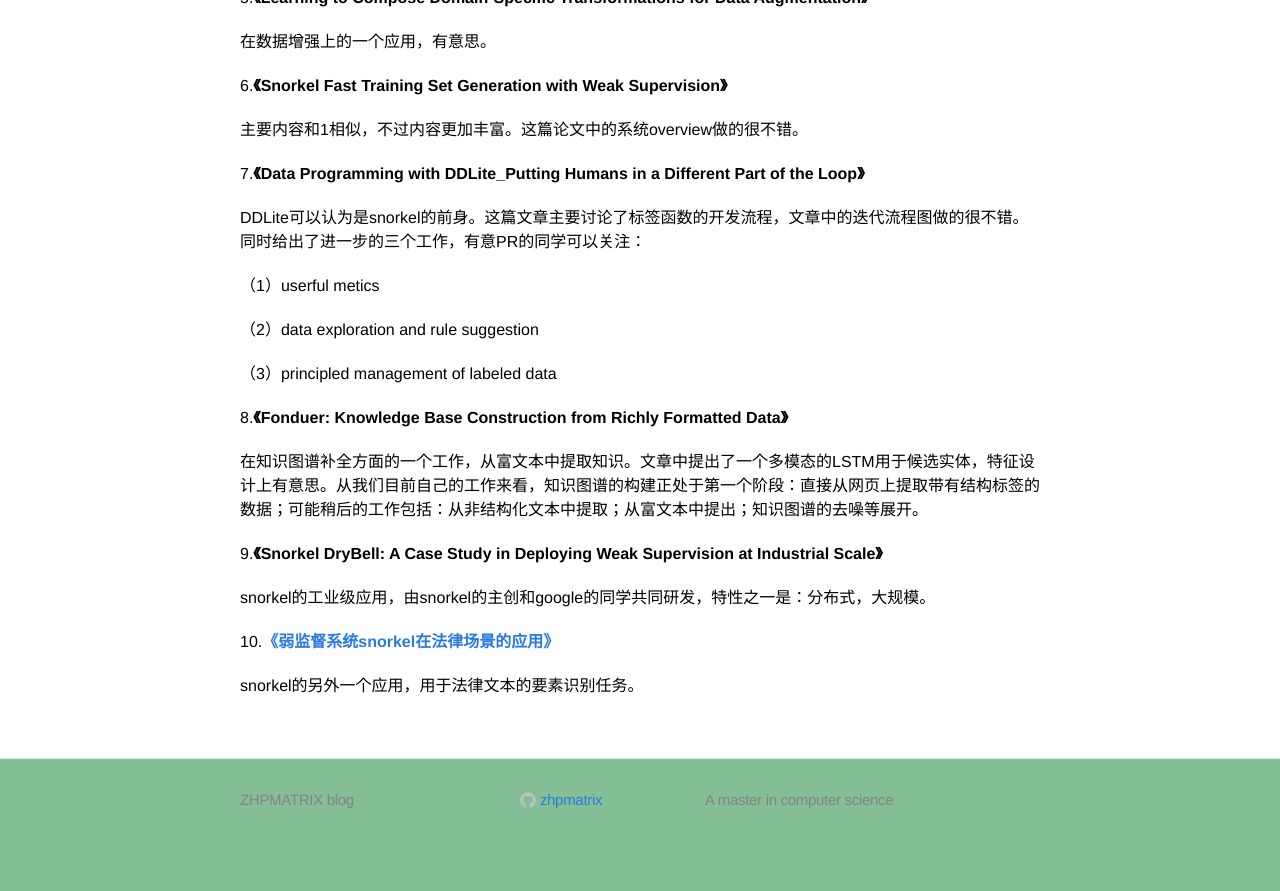
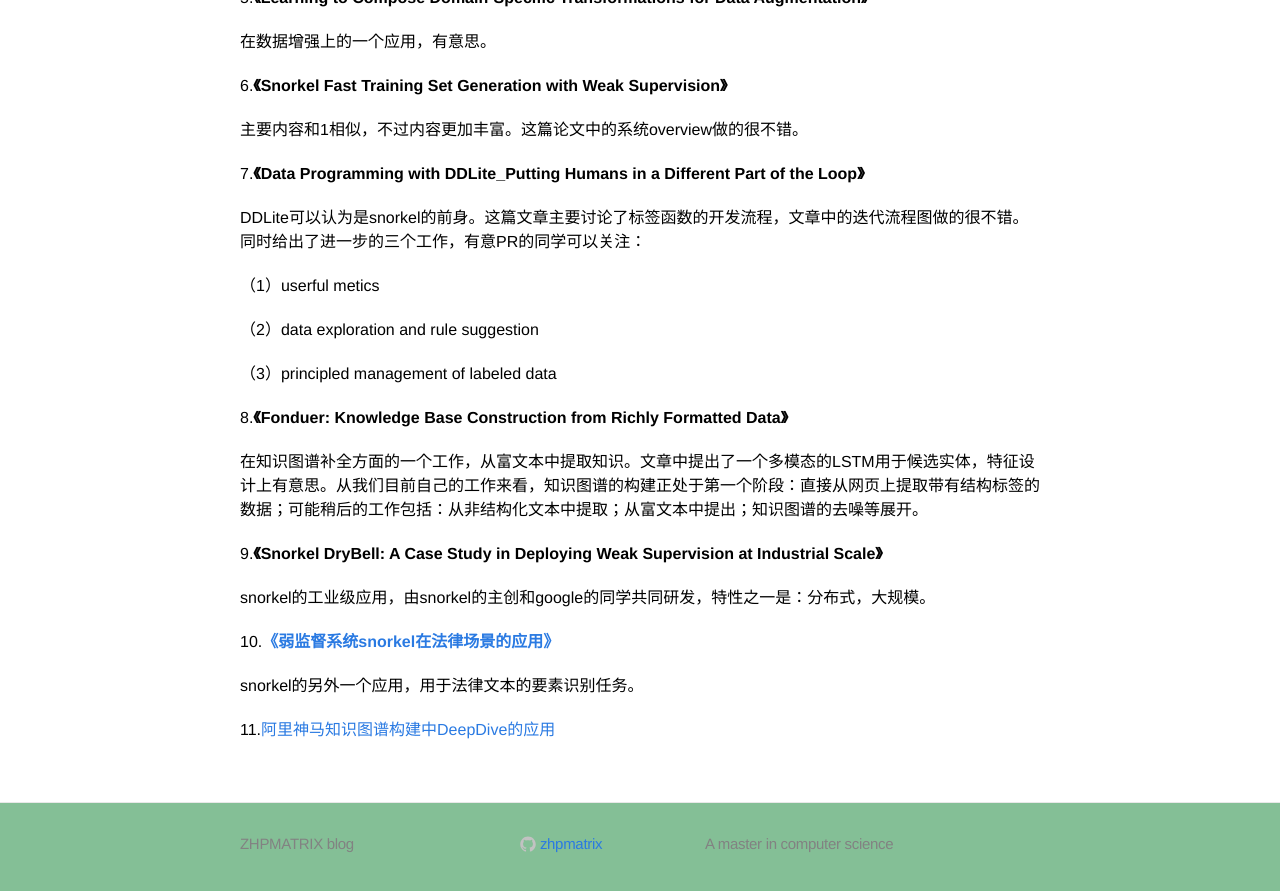
Before and after one commit to zhpmatrix/zhpmatrix.github.io, a Jekyll site: the page built from _posts/2019-06-05-snorkel.md, in a window 1280 px wide and 900 px high, scrolled down 2450 px. Shown: the top 891 px of the window. Built offline with Jekyll 4.4.1, drawn with Linux system fonts in a browser that asks for light colours; comment, search, counter and statistics services are not loaded; before the commit the page ends 3306 px from its top, so only the background shows below that.

Commit message:
add new ref about snorkel

```diff
--- a/_posts/2019-06-05-snorkel.md
+++ b/_posts/2019-06-05-snorkel.md
@@ -118,3 +118,5 @@ snorkel的工业级应用，由snorkel的主创和google的同学共同研发，
 10.**[《弱监督系统snorkel在法律场景的应用》](http://baijiahao.baidu.com/s?id=1634469710561301933)**
 
 snorkel的另外一个应用，用于法律文本的要素识别任务。
+
+11.[阿里神马知识图谱构建中DeepDive的应用](https://blog.csdn.net/b0Q8cpra539haFS7/article/details/79563143)
```
